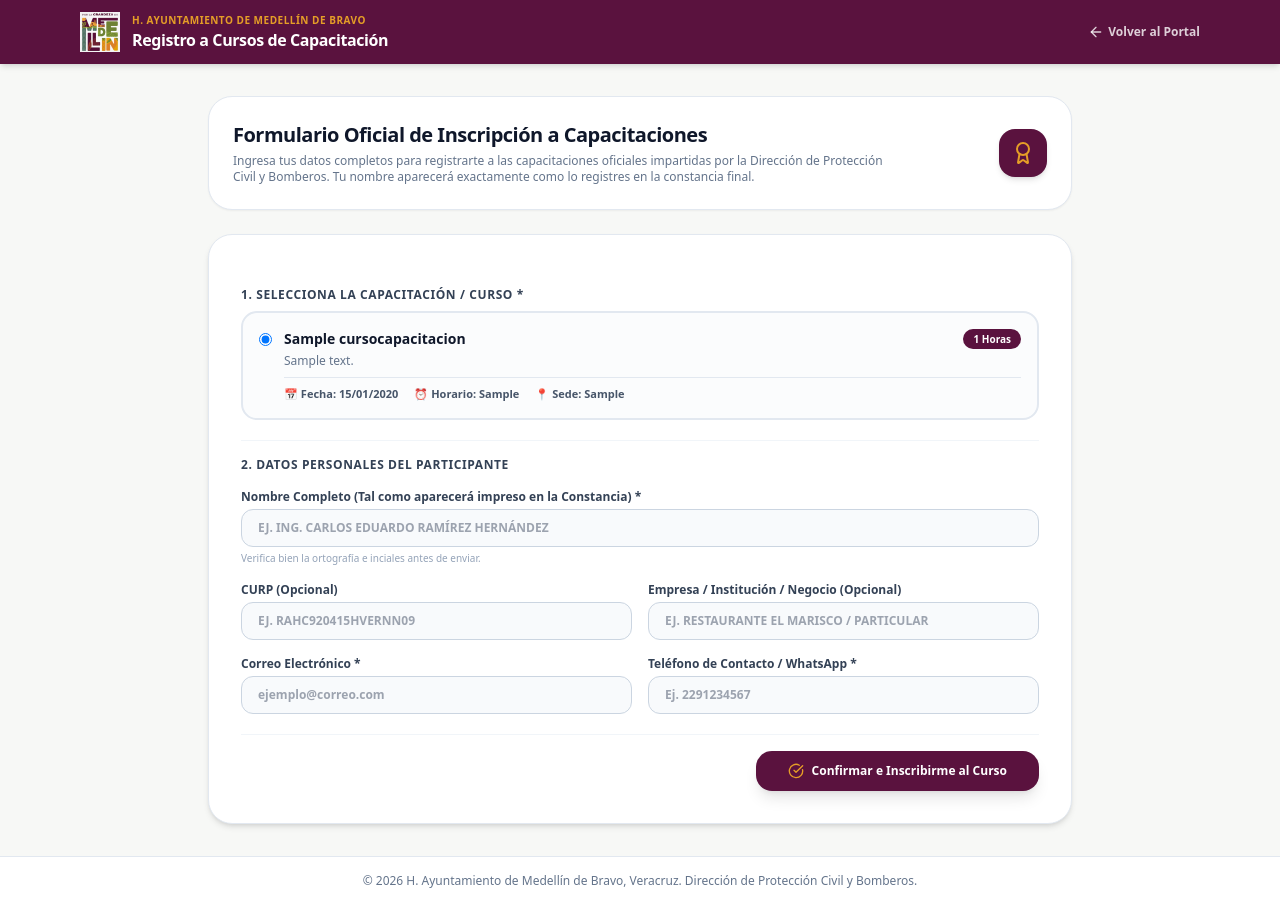
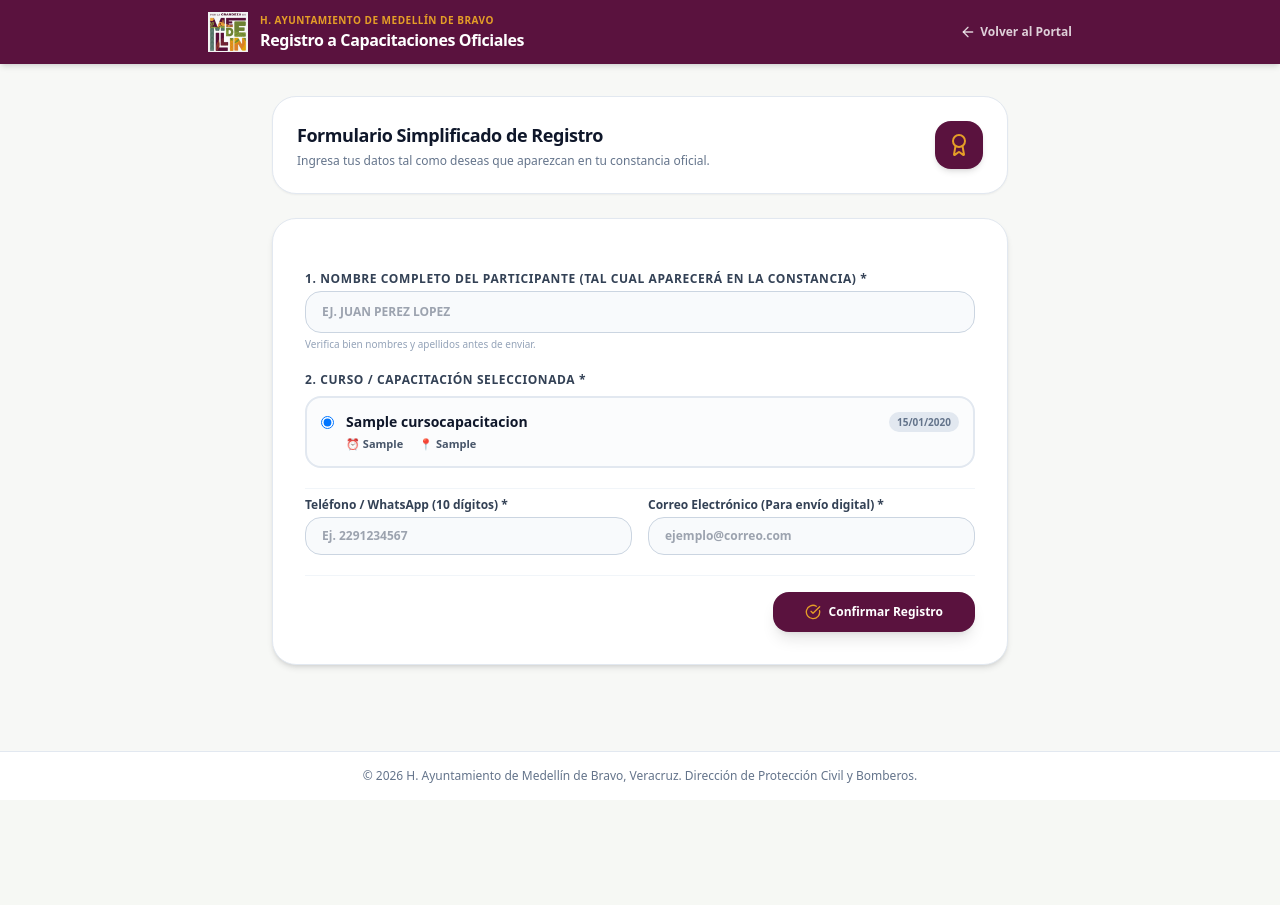
Before and after one commit to JosueBurela/PCMedellinDigital, a Django app: page /capacitaciones/ in a window 1280 px wide. After the commit the page ends 783 px from the top, so only its background shows below. Run offline with Django 5.2, Linux system fonts and the light colour scheme; tables that the repository leaves empty hold one stand-in row (values such as "Sample post"); some libraries are stand-ins or nearby versions.

Commit message:
feat(capacitaciones): homologacion 1-a-1 de la plantilla oficial de constancia en PDF y simplificacion del formulario publico

```diff
--- a/portal/templates/portal/capacitacion_registro_publico.html
+++ b/portal/templates/portal/capacitacion_registro_publico.html
@@ -4,7 +4,7 @@
 <head>
 <meta charset="UTF-8">
 <meta name="viewport" content="width=device-width, initial-scale=1.0">
-<title>Registro a Cursos de Capacitación | Protección Civil Medellín</title>
+<title>Registro a Capacitaciones | Protección Civil Medellín</title>
 <link rel="icon" type="image/png" href="{% static 'portal/img/logo_pc_circular.png' %}">
 <script src="https://cdn.tailwindcss.com"></script>
 <script>
@@ -27,12 +27,12 @@
 
 <!-- HEADER INSTITUCIONAL -->
 <header class="bg-medellinVino text-white shadow-md">
-  <div class="max-w-6xl mx-auto px-4 py-3 flex items-center justify-between">
+  <div class="max-w-4xl mx-auto px-4 py-3 flex items-center justify-between">
     <div class="flex items-center space-x-3">
       <img src="{% static 'portal/img/logo_pc_circular.png' %}" alt="Logo Protección Civil" class="w-10 h-10 object-contain">
       <div>
         <span class="text-[10px] font-bold text-medellinOro uppercase tracking-wider block">H. Ayuntamiento de Medellín de Bravo</span>
-        <h1 class="text-sm sm:text-base font-extrabold tracking-tight">Registro a Cursos de Capacitación</h1>
+        <h1 class="text-sm sm:text-base font-extrabold tracking-tight">Registro a Capacitaciones Oficiales</h1>
       </div>
     </div>
     <a href="{% url 'home' %}" class="text-xs text-white/80 hover:text-white font-semibold flex items-center gap-1">
@@ -41,7 +41,7 @@
   </div>
 </header>
 
-<main class="max-w-4xl mx-auto px-4 py-8 space-y-6 flex-1 w-full">
+<main class="max-w-3xl mx-auto px-4 py-8 space-y-6 flex-1 w-full">
 
   <!-- MENSAJES DJANGO -->
   {% if messages %}
@@ -57,14 +57,14 @@
   </div>
   {% endif %}
 
-  <!-- FICHA DE INSCRIPCIÓN EXITOSA (SI CORRESPONDE) -->
+  <!-- CONFIRMACIÓN DE INSCRIPCIÓN EXITOSA -->
   {% if inscripcion_exitosa %}
-  <div class="bg-white rounded-3xl p-6 border-2 border-emerald-500 shadow-xl space-y-4 text-center">
-    <div class="w-14 h-14 bg-emerald-100 text-emerald-700 rounded-full flex items-center justify-center mx-auto">
-      <i data-lucide="check-circle" class="w-8 h-8"></i>
+  <div class="bg-white rounded-3xl p-6 sm:p-8 border-2 border-emerald-500 shadow-xl space-y-4 text-center">
+    <div class="w-16 h-16 bg-emerald-100 text-emerald-700 rounded-full flex items-center justify-center mx-auto shadow-md">
+      <i data-lucide="check-circle" class="w-10 h-10"></i>
     </div>
     <div class="space-y-1">
-      <span class="text-xs font-bold text-emerald-700 uppercase tracking-wider bg-emerald-50 px-3 py-1 rounded-full border border-emerald-200">
+      <span class="text-xs font-bold text-emerald-800 uppercase tracking-wider bg-emerald-50 px-3 py-1 rounded-full border border-emerald-200">
         Inscripción Confirmada
       </span>
       <h2 class="text-xl font-black text-slate-900 pt-2">{{ inscripcion_exitosa.nombre_completo }}</h2>
@@ -73,47 +73,43 @@
 
     <div class="bg-slate-50 p-4 rounded-2xl border border-slate-200 text-xs space-y-2 max-w-lg mx-auto text-left">
       <div class="flex justify-between border-b border-slate-200 pb-1">
-        <span class="text-slate-500">Folio Reservado de Constancia:</span>
-        <strong class="text-medellinVino font-bold">{{ inscripcion_exitosa.folio_constancia }}</strong>
+        <span class="text-slate-500 font-semibold">Folio Reservado de Constancia:</span>
+        <strong class="text-medellinVino font-black text-sm">{{ inscripcion_exitosa.folio_constancia }}</strong>
       </div>
       <div class="flex justify-between border-b border-slate-200 pb-1">
-        <span class="text-slate-500">Duración:</span>
-        <strong>{{ inscripcion_exitosa.curso.duracion_horas }} Horas</strong>
+        <span class="text-slate-500 font-semibold">Fecha e Impartición:</span>
+        <strong>{{ inscripcion_exitosa.curso.fecha_inicio|date:"d/m/Y" }}</strong>
       </div>
       <div class="flex justify-between border-b border-slate-200 pb-1">
-        <span class="text-slate-500">Fecha y Horario:</span>
-        <strong>{{ inscripcion_exitosa.curso.fecha_inicio|date:"d/m/Y" }} ({{ inscripcion_exitosa.curso.horario }})</strong>
+        <span class="text-slate-500 font-semibold">Horario / Turno:</span>
+        <strong>{{ inscripcion_exitosa.curso.horario }}</strong>
       </div>
       <div class="flex justify-between">
-        <span class="text-slate-500">Sede:</span>
+        <span class="text-slate-500 font-semibold">Sede / Ubicación:</span>
         <strong>{{ inscripcion_exitosa.curso.sede_ubicacion }}</strong>
       </div>
     </div>
 
     <p class="text-xs text-slate-500 max-w-md mx-auto">
-      Te hemos asignado tu folio oficial. Una vez completada la capacitación, tu constancia oficial con firmas y código QR estará disponible para su descarga en el sistema.
+      Al finalizar la sesión y confirmar tu asistencia, tu constancia con diseño oficial estará lista para descargarse e imprimirse.
     </p>
 
     <div class="pt-2">
-      <a href="{% url 'registro_capacitacion_publico' %}" class="inline-flex items-center gap-2 bg-medellinVino text-white font-bold px-5 py-2.5 rounded-xl text-xs shadow-md hover:bg-[#430d2e] transition">
+      <a href="{% url 'registro_capacitacion_publico' %}" class="inline-flex items-center gap-2 bg-medellinVino text-white font-bold px-6 py-3 rounded-2xl text-xs shadow-md hover:bg-[#430d2e] transition">
         <i data-lucide="plus-circle" class="w-4 h-4 text-medellinOro"></i> Registrar Otra Persona
       </a>
     </div>
   </div>
   {% else %}
 
-  <!-- ENCABEZADO E INSTRUCCIONES -->
-  <div class="bg-white rounded-3xl p-6 shadow-sm border border-slate-200 space-y-3 text-center sm:text-left">
-    <div class="flex flex-col sm:flex-row items-center justify-between gap-4">
+  <!-- ENCABEZADO -->
+  <div class="bg-white rounded-3xl p-6 shadow-sm border border-slate-200 flex items-center justify-between">
     <div class="space-y-1">
-        <h2 class="text-lg sm:text-xl font-black text-slate-900 tracking-tight">Formulario Oficial de Inscripción a Capacitaciones</h2>
-        <p class="text-xs text-slate-500 max-w-2xl">
-          Ingresa tus datos completos para registrarte a las capacitaciones oficiales impartidas por la Dirección de Protección Civil y Bomberos. Tu nombre aparecerá exactamente como lo registres en la constancia final.
-        </p>
+      <h2 class="text-lg font-black text-slate-900 tracking-tight">Formulario Simplificado de Registro</h2>
+      <p class="text-xs text-slate-500">Ingresa tus datos tal como deseas que aparezcan en tu constancia oficial.</p>
     </div>
     <div class="w-12 h-12 rounded-2xl bg-medellinVino text-medellinOro flex items-center justify-center shrink-0 shadow-md">
       <i data-lucide="award" class="w-6 h-6"></i>
-      </div>
     </div>
   </div>
 
@@ -122,24 +118,33 @@
     <form method="POST" class="space-y-5">
       {% csrf_token %}
 
-      <!-- SELECCIÓN DE CURSO -->
+      <!-- 1. NOMBRE COMPLETO (SE IMPRIME EN EL PDF) -->
       <div>
-        <label class="block text-xs font-bold text-slate-700 uppercase tracking-wider mb-2">1. Selecciona la Capacitación / Curso *</label>
+        <label class="block text-xs font-bold text-slate-700 uppercase tracking-wider mb-1">
+          1. Nombre Completo del Participante (Tal cual aparecerá en la Constancia) *
+        </label>
+        <input type="text" name="nombre_completo" required placeholder="Ej. JUAN PEREZ LOPEZ" class="w-full bg-slate-50 border border-slate-300 rounded-2xl px-4 py-3 text-xs font-bold text-slate-900 focus:outline-none focus:ring-2 focus:ring-medellinVino uppercase">
+        <span class="text-[10px] text-slate-400 block mt-1">Verifica bien nombres y apellidos antes de enviar.</span>
+      </div>
+
+      <!-- 2. SELECCIÓN DE CURSO / CAPACITACIÓN -->
+      <div>
+        <label class="block text-xs font-bold text-slate-700 uppercase tracking-wider mb-2">
+          2. Curso / Capacitación Seleccionada *
+        </label>
         {% if cursos_activos %}
-        <div class="grid grid-cols-1 gap-3">
+        <div class="space-y-2">
           {% for c in cursos_activos %}
-          <label class="relative flex items-start p-4 rounded-2xl border-2 border-slate-200 hover:border-medellinVino bg-slate-50/50 cursor-pointer transition space-x-3 group">
+          <label class="relative flex items-start p-3.5 rounded-2xl border-2 border-slate-200 hover:border-medellinVino bg-slate-50/50 cursor-pointer transition space-x-3 group">
             <input type="radio" name="curso_id" value="{{ c.id }}" required {% if forloop.first %}checked{% endif %} class="mt-1 text-medellinVino focus:ring-medellinVino">
             <div class="flex-1 text-xs">
               <div class="flex items-center justify-between">
                 <span class="font-bold text-slate-900 text-sm group-hover:text-medellinVino transition">{{ c.titulo }}</span>
-                <span class="bg-medellinVino text-white text-[10px] font-extrabold px-2.5 py-0.5 rounded-full">{{ c.duracion_horas }} Horas</span>
+                <span class="text-[10px] font-bold text-slate-500 bg-slate-200 px-2 py-0.5 rounded-full">{{ c.fecha_inicio|date:"d/m/Y" }}</span>
               </div>
-              <p class="text-slate-500 mt-1 font-medium">{{ c.descripcion }}</p>
-              <div class="flex flex-wrap gap-4 text-[11px] font-semibold text-slate-600 mt-2 pt-2 border-t border-slate-200">
-                <span>📅 Fecha: <strong>{{ c.fecha_inicio|date:"d/m/Y" }}</strong></span>
-                <span>⏰ Horario: <strong>{{ c.horario }}</strong></span>
-                <span>📍 Sede: <strong>{{ c.sede_ubicacion }}</strong></span>
+              <div class="flex items-center gap-4 text-[11px] font-semibold text-slate-600 mt-1">
+                <span>⏰ {{ c.horario }}</span>
+                <span>📍 {{ c.sede_ubicacion }}</span>
               </div>
             </div>
           </label>
@@ -147,53 +152,29 @@
         </div>
         {% else %}
         <div class="bg-amber-50 border border-amber-200 rounded-2xl p-4 text-xs text-amber-800 text-center">
-          No hay cursos con convocatoria abierta en este momento. Por favor consulta más tarde.
+          No hay cursos disponibles en este momento.
         </div>
         {% endif %}
       </div>
 
-      <!-- DATOS DEL PARTICIPANTE -->
       {% if cursos_activos %}
-      <div class="pt-4 border-t border-slate-100 space-y-4">
-        <h3 class="text-xs font-bold text-slate-700 uppercase tracking-wider">2. Datos Personales del Participante</h3>
-
-        <div class="space-y-4">
+      <!-- 3. MEDIO DE CONTACTO PARA CONFIRMACIÓN Y ENVÍO DIGITAL -->
+      <div class="grid grid-cols-1 sm:grid-cols-2 gap-4 pt-2 border-t border-slate-100">
         <div>
-            <label class="block text-xs font-bold text-slate-700 mb-1">Nombre Completo (Tal como aparecerá impreso en la Constancia) *</label>
-            <input type="text" name="nombre_completo" required placeholder="Ej. ING. CARLOS EDUARDO RAMÍREZ HERNÁNDEZ" class="w-full bg-slate-50 border border-slate-300 rounded-xl px-4 py-2.5 text-xs font-semibold text-slate-900 focus:outline-none focus:ring-2 focus:ring-medellinVino uppercase">
-            <span class="text-[10px] text-slate-400 block mt-1">Verifica bien la ortografía e inciales antes de enviar.</span>
-          </div>
-
-          <div class="grid grid-cols-1 sm:grid-cols-2 gap-4">
-            <div>
-              <label class="block text-xs font-bold text-slate-700 mb-1">CURP (Opcional)</label>
-              <input type="text" name="curp" maxlength="18" placeholder="Ej. RAHC920415HVERNN09" class="w-full bg-slate-50 border border-slate-300 rounded-xl px-4 py-2.5 text-xs font-semibold text-slate-900 focus:outline-none focus:ring-2 focus:ring-medellinVino uppercase">
+          <label class="block text-xs font-bold text-slate-700 mb-1">Teléfono / WhatsApp (10 dígitos) *</label>
+          <input type="tel" name="telefono" required placeholder="Ej. 2291234567" class="w-full bg-slate-50 border border-slate-300 rounded-2xl px-4 py-2.5 text-xs font-semibold text-slate-900 focus:outline-none focus:ring-2 focus:ring-medellinVino">
         </div>
 
         <div>
-              <label class="block text-xs font-bold text-slate-700 mb-1">Empresa / Institución / Negocio (Opcional)</label>
-              <input type="text" name="empresa_institucion" placeholder="Ej. Restaurante El Marisco / Particular" class="w-full bg-slate-50 border border-slate-300 rounded-xl px-4 py-2.5 text-xs font-semibold text-slate-900 focus:outline-none focus:ring-2 focus:ring-medellinVino uppercase">
-            </div>
-          </div>
-
-          <div class="grid grid-cols-1 sm:grid-cols-2 gap-4">
-            <div>
-              <label class="block text-xs font-bold text-slate-700 mb-1">Correo Electrónico *</label>
-              <input type="email" name="correo" required placeholder="ejemplo@correo.com" class="w-full bg-slate-50 border border-slate-300 rounded-xl px-4 py-2.5 text-xs font-semibold text-slate-900 focus:outline-none focus:ring-2 focus:ring-medellinVino">
-            </div>
-
-            <div>
-              <label class="block text-xs font-bold text-slate-700 mb-1">Teléfono de Contacto / WhatsApp *</label>
-              <input type="tel" name="telefono" required placeholder="Ej. 2291234567" class="w-full bg-slate-50 border border-slate-300 rounded-xl px-4 py-2.5 text-xs font-semibold text-slate-900 focus:outline-none focus:ring-2 focus:ring-medellinVino">
-            </div>
-          </div>
+          <label class="block text-xs font-bold text-slate-700 mb-1">Correo Electrónico (Para envío digital) *</label>
+          <input type="email" name="correo" required placeholder="ejemplo@correo.com" class="w-full bg-slate-50 border border-slate-300 rounded-2xl px-4 py-2.5 text-xs font-semibold text-slate-900 focus:outline-none focus:ring-2 focus:ring-medellinVino">
         </div>
       </div>
 
       <div class="pt-4 border-t border-slate-100 flex justify-end">
         <button type="submit" class="w-full sm:w-auto bg-medellinVino hover:bg-[#430d2e] text-white font-extrabold px-8 py-3 rounded-2xl text-xs flex items-center justify-center gap-2 shadow-lg transition">
           <i data-lucide="check-circle" class="w-4 h-4 text-medellinOro"></i>
-          <span>Confirmar e Inscribirme al Curso</span>
+          <span>Confirmar Registro</span>
         </button>
       </div>
       {% endif %}
--- a/portal/views/capacitaciones.py
+++ b/portal/views/capacitaciones.py
@@ -211,6 +211,12 @@ def exportar_capacitados_excel(request, curso_id):
     return response
 
 
+MESES_ES = {
+    1: 'Enero', 2: 'Febrero', 3: 'Marzo', 4: 'Abril', 5: 'Mayo', 6: 'Junio',
+    7: 'Julio', 8: 'Agosto', 9: 'Septiembre', 10: 'Octubre', 11: 'Noviembre', 12: 'Diciembre'
+}
+
+
 def imprimir_constancia_pdf(request, folio):
     """
     Vista de impresión oficial de la Constancia en formato horizontal (Landscape) con QR.
@@ -225,9 +231,14 @@ def imprimir_constancia_pdf(request, folio):
         inscripcion.fecha_emision = timezone.now()
         inscripcion.save()
 
+    fecha_dt = inscripcion.fecha_emision or timezone.now()
+    mes_nombre = MESES_ES.get(fecha_dt.month, 'Junio')
+    fecha_pie = f"Medellin de Bravo, Ver. {fecha_dt.day} de {mes_nombre} de {fecha_dt.year}"
+
     return render(request, 'portal/capacitacion_imprimir_constancia.html', {
         'inscripcion': inscripcion,
-        'curso': inscripcion.curso
+        'curso': inscripcion.curso,
+        'fecha_pie': fecha_pie
     })
 
 
```
Also changed, not shown: portal/templates/portal/capacitacion_imprimir_constancia.html (+74 -54 lines). Lines whose indentation alone changed are shown as unchanged.
